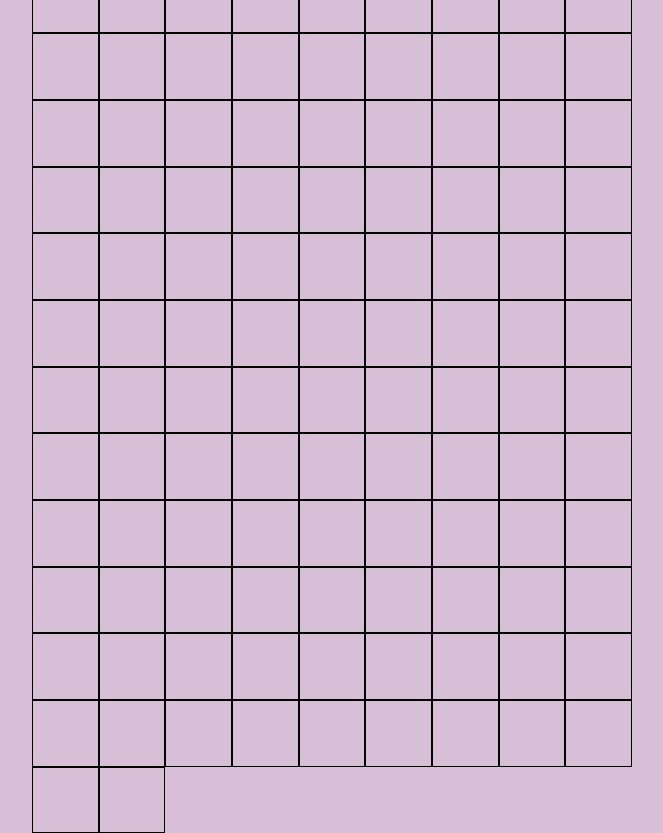
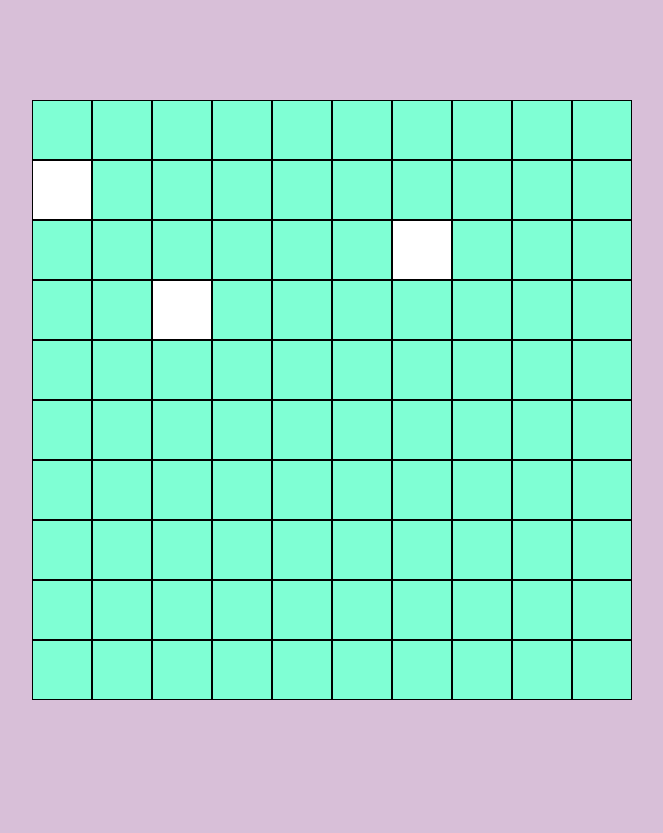
Before and after one commit to alessandrodaniello105/js-campominato-grid, a plain HTML site: page index.html in a window 1280 px wide. Shown: the whole page, without its empty margins (308-971 px from the left). After the commit the page ends 800 px from the top, so only its background shows below. Drawn offline with Linux system fonts and the light colour scheme.

Commit message:
[fix]: width calc; [add]: .clicked

```diff
--- a/css/style.css
+++ b/css/style.css
@@ -25,13 +25,21 @@ body {
 
 /* 3. Creo lo stile/la classe del quadrato in css, inizialmente per una griglia 10 * 10 */
 
+
 .square {
-  width: calc(600px / 9);
-  height: calc(600px / 9);
+  width: calc(600px / 10);
+  /* height: calc(600px / 10); */
   aspect-ratio: 1 / 1;
   border: 1px solid black;
+  background-color: aquamarine;
 }
 
 
+/* 4. Stilo la classe 'clicked' */
+.square.clicked {
+  background-color: white;
+}
+
+
+
 /* 1. */
-/* 1. */
--- a/index.html
+++ b/index.html
@@ -16,6 +16,39 @@
       <div class="square"></div>
       <div class="square"></div>
       <div class="square"></div>
+      <div class="square"></div>
+      <div class="square"></div>
+      <div class="square"></div>
+      <div class="square"></div>
+      <div class="square"></div>
+      <div class="square"></div>
+      <div class="square"></div>
+
+      <div class="square clicked"></div>
+      <div class="square"></div>
+      <div class="square"></div>
+      <div class="square"></div>
+      <div class="square"></div>
+      <div class="square"></div>
+      <div class="square"></div>
+      <div class="square"></div>
+      <div class="square"></div>
+      <div class="square"></div>
+
+      <div class="square"></div>
+      <div class="square"></div>
+      <div class="square"></div>
+      <div class="square"></div>
+      <div class="square"></div>
+      <div class="square"></div>
+      <div class="square clicked"></div>
+      <div class="square"></div>
+      <div class="square"></div>
+      <div class="square"></div>
+
+      <div class="square"></div>
+      <div class="square"></div>
+      <div class="square clicked"></div>
       <div class="square"></div>
       <div class="square"></div>
       <div class="square"></div>
@@ -90,49 +123,6 @@
       <div class="square"></div>
       <div class="square"></div>
 
-      <div class="square"></div>
-      <div class="square"></div>
-      <div class="square"></div>
-      <div class="square"></div>
-      <div class="square"></div>
-      <div class="square"></div>
-      <div class="square"></div>
-      <div class="square"></div>
-      <div class="square"></div>
-      <div class="square"></div>
-
-      <div class="square"></div>
-      <div class="square"></div>
-      <div class="square"></div>
-      <div class="square"></div>
-      <div class="square"></div>
-      <div class="square"></div>
-      <div class="square"></div>
-      <div class="square"></div>
-      <div class="square"></div>
-      <div class="square"></div>
-
-      <div class="square"></div>
-      <div class="square"></div>
-      <div class="square"></div>
-      <div class="square"></div>
-      <div class="square"></div>
-      <div class="square"></div>
-      <div class="square"></div>
-      <div class="square"></div>
-      <div class="square"></div>
-      <div class="square"></div>
-
-      <div class="square"></div>
-      <div class="square"></div>
-      <div class="square"></div>
-      <div class="square"></div>
-      <div class="square"></div>
-      <div class="square"></div>
-      <div class="square"></div>
-      <div class="square"></div>
-      <div class="square"></div>
-      <div class="square"></div>
 
     </div>
 
```
